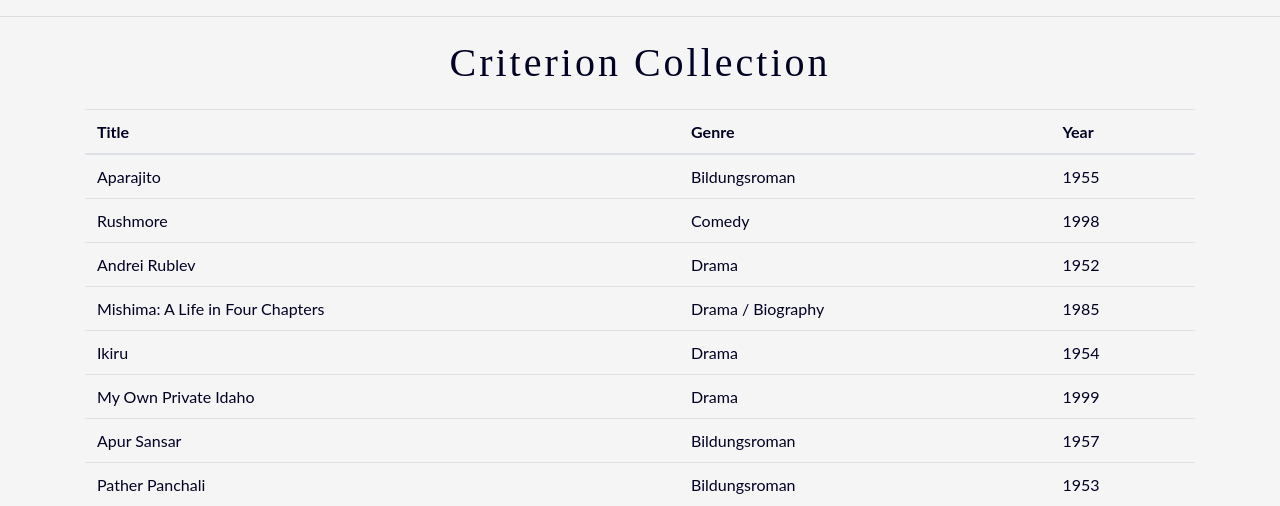
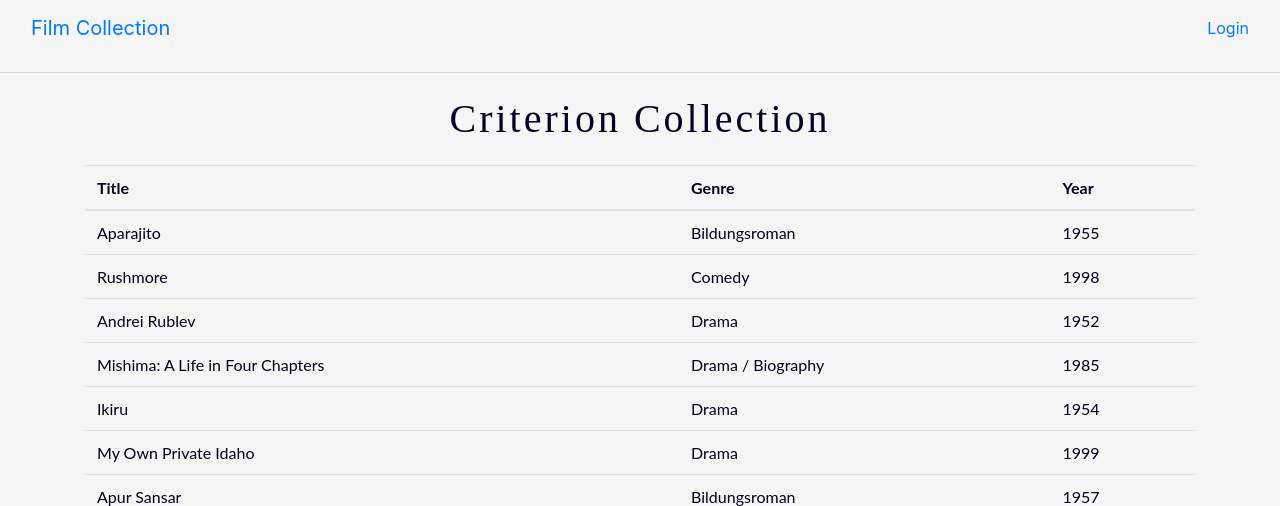
Before and after one commit to sohdas/FilmCollection, a Django app: page /3/ in a window 1280 px wide. Shown: the top 506 px of the page. Run offline with Django 3.2, Linux system fonts and the light colour scheme; data comes from the database, SQL or seed files in the repository; both versions use the stored data as it was after the commit; some libraries are stand-ins or nearby versions.

Commit message:
navbar w/ basic auth added

```diff
--- a/collection/templates/base.html
+++ b/collection/templates/base.html
@@ -20,6 +20,21 @@
         <!--bootstrap extension-->
         <script src="//cdnjs.cloudflare.com/ajax/libs/jasny-bootstrap/3.1.3/js/jasny-bootstrap.min.js"></script>
 
+        <nav class="navbar navbar-default navbar-expand-lg">
+            <div class="container-fluid">
+              <div class="navbar-header">
+                <a class="navbar-brand" href="/">Film Collection</a>
+              </div>
+              <ul class="nav navbar-nav navbar-right">
+                {% if user.is_authenticated %}
+                <li> Hello, {{user.get_username}} &nbsp; &nbsp;</li>
+                <li class="active"><a href="{% url 'logout'%}?next={{request.path}}">Logout</a></li>
+                {% else %}
+                <li class="active"><a href="{% url 'login'%}?next={{request.path}}">Login</a></li>
+                {% endif %}
+              </ul>
+            </div>
+        </nav>
         <hr>
         {% block body %}
         {% endblock %}
```
Also changed, not shown: db.sqlite3. Lines whose indentation alone changed are shown as unchanged.
